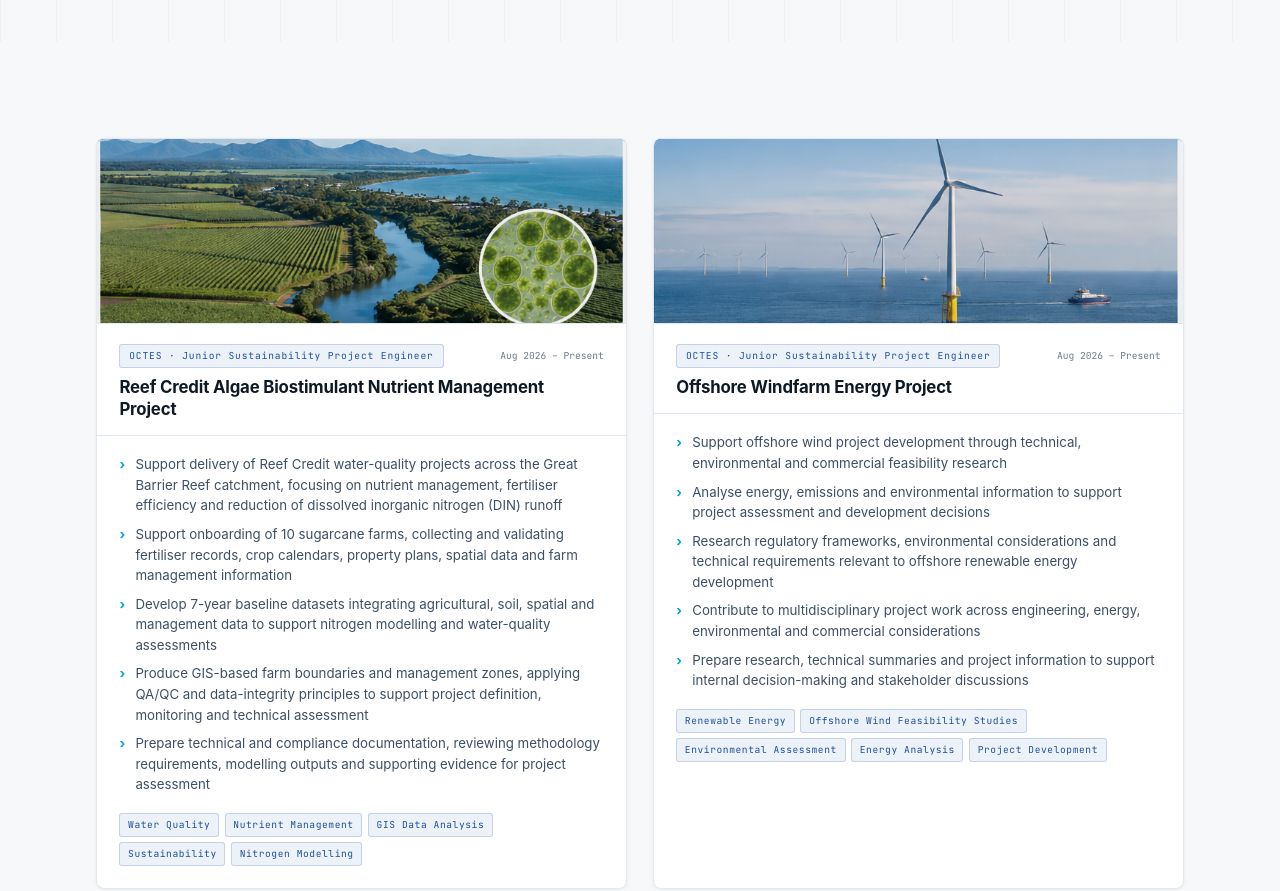
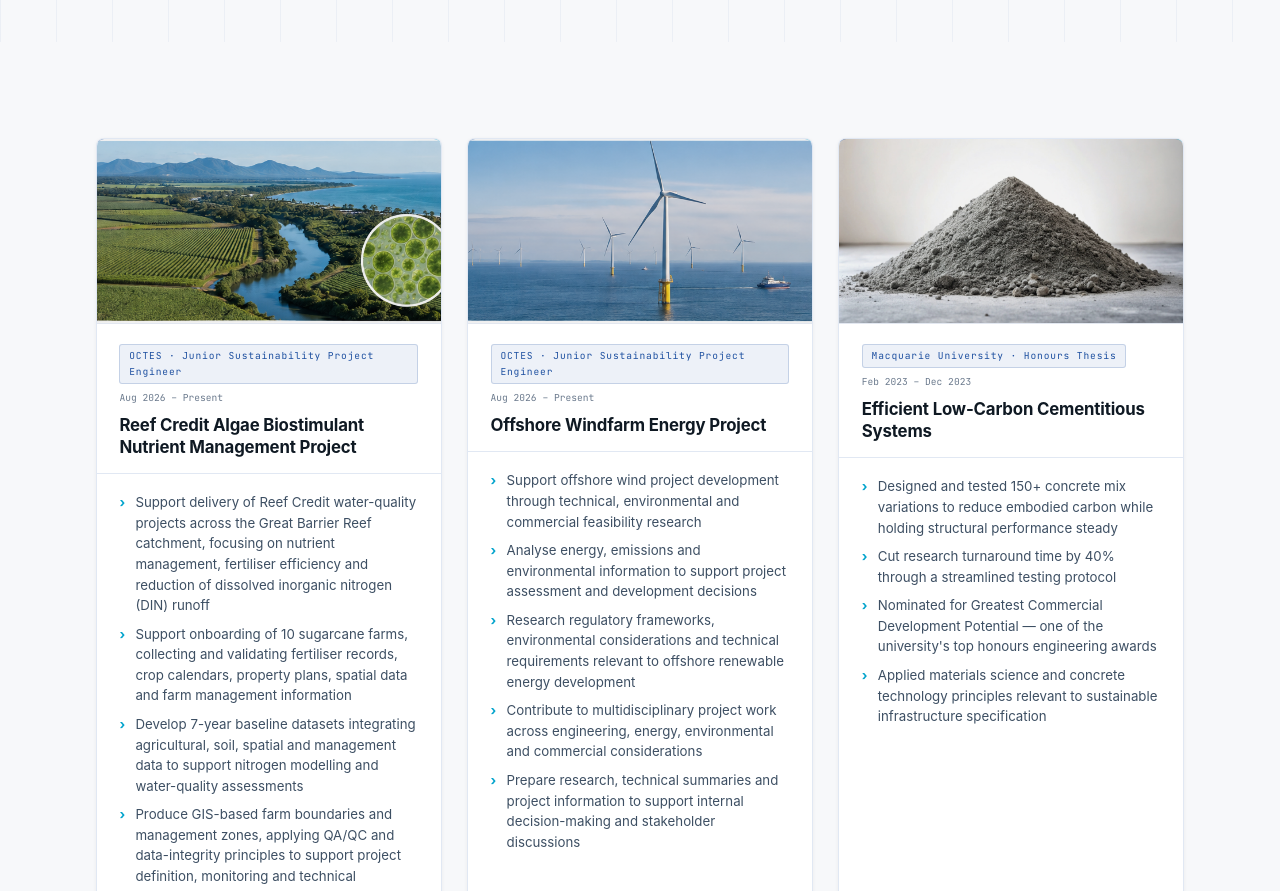
Before and after one commit to arijeetsdiary/arijeetroy.com, a plain HTML site: page portfolio.html in a window 1280 px wide. Shown: the part 340-1231 px from the top of the page. Drawn offline with Linux system fonts and the light colour scheme.

Commit message:
Update portfolio.html

```diff
--- a/portfolio.html
+++ b/portfolio.html
@@ -82,7 +82,7 @@ footer{background:var(--text-1);padding:2.5rem 2rem;text-align:center;border-top
 .foot-tag{font-size:0.82rem;color:rgba(255,255,255,0.3);font-style:italic}
 @media(max-width:768px){nav{padding:1rem 1.4rem}nav.scrolled{padding:0.7rem 1.4rem}.nav-links{display:none}.hamburger{display:flex}.container{padding:0 1.4rem}section{padding:4rem 0}.page-hero-inner{padding:0 1.4rem}}
 .portfolio-sub{font-size:0.96rem;color:var(--text-2);font-style:italic;margin-top:-1.5rem;margin-bottom:3rem}
-.cards-grid{display:grid;grid-template-columns:1fr 1fr;gap:1.6rem}
+.cards-grid{display:grid;grid-template-columns:repeat(3,1fr);gap:1.6rem;align-items:stretch}
 .pcard{background:var(--bg-card);border:1px solid var(--border);border-radius:var(--radius);overflow:hidden;transition:transform 0.3s,border-color 0.3s,box-shadow 0.3s;position:relative;box-shadow:0 1px 4px rgba(0,0,0,0.05)}
 .pcard:hover{transform:translateY(-5px);border-color:var(--accent-blue);box-shadow:0 12px 40px rgba(30,80,160,0.14)}
 .pcard::before{content:'';position:absolute;top:0;left:0;right:0;height:3px;background:linear-gradient(90deg,var(--accent-blue),var(--accent-teal))}
@@ -109,6 +109,9 @@ footer{background:var(--text-1);padding:2.5rem 2rem;text-align:center;border-top
   opacity: 1;
   transform: none;
 }
+.pcard{display:flex;flex-direction:column}
+.pcard-body{flex:1}
+@media(max-width:1100px){.cards-grid{grid-template-columns:repeat(2,1fr)}}
 @media(max-width:768px){.cards-grid{grid-template-columns:1fr}.container{padding:0 1.4rem}section{padding:4rem 0}.page-hero-inner{padding:0 1.4rem}}
 
 /* Match the Mission page's project-tile hover animation */
@@ -167,7 +170,7 @@ footer{background:var(--text-1);padding:2.5rem 2rem;text-align:center;border-top
     <a href="https://www.linkedin.com/in/arijeetsdiary/" target="_blank" rel="noopener" title="LinkedIn">💼</a>
     <a href="https://www.youtube.com/@arijeetroy" target="_blank" rel="noopener" title="YouTube">▶️</a>
   </div>
-  <p class="foot-copy">© 2026 Arijeet Roy · Graduate Sustainability Project Engineer · GradIEAust · Perth</p>
+  <p class="foot-copy">© 2026 Arijeet Roy · Junior Sustainability Project Engineer · GradIEAust · Perth</p>
   <p class="foot-tag">"Leaving the world a better place than I found it."</p>
 </footer>
 <script src="data.js"></script>
```
